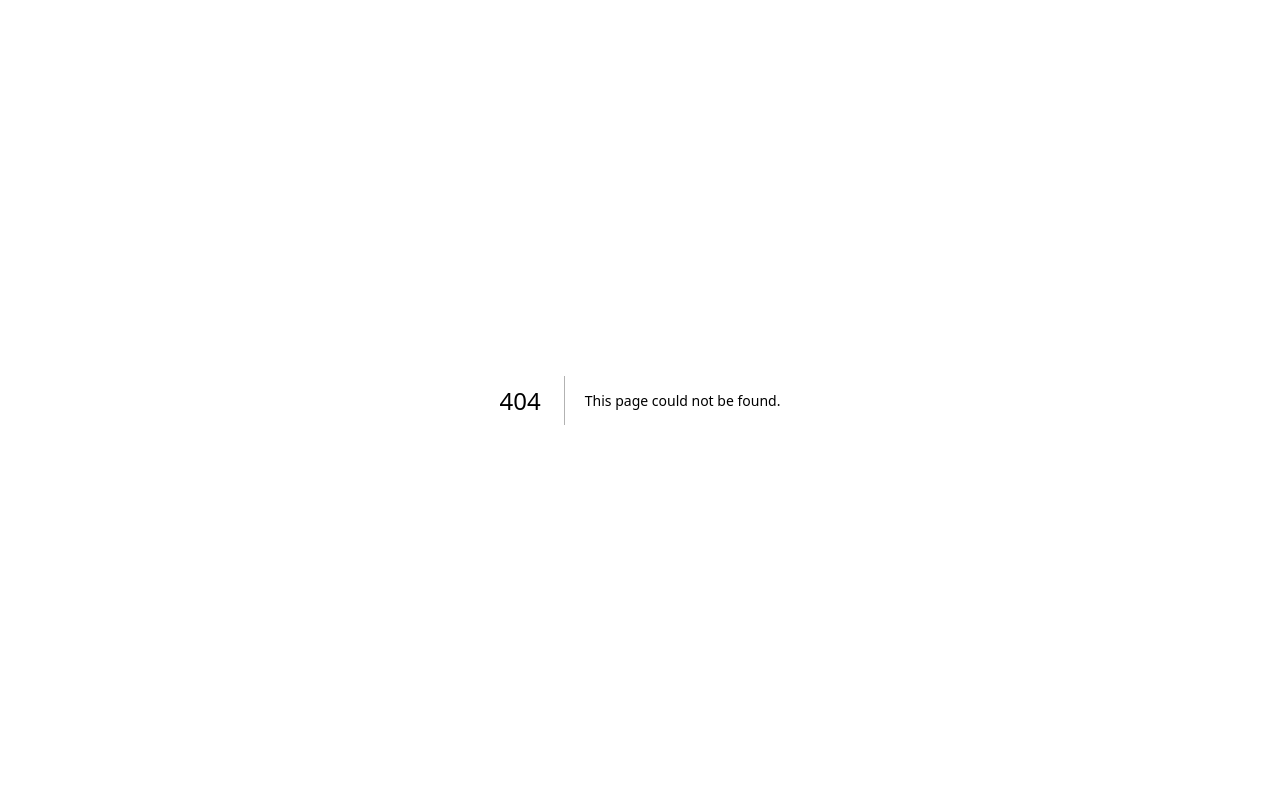
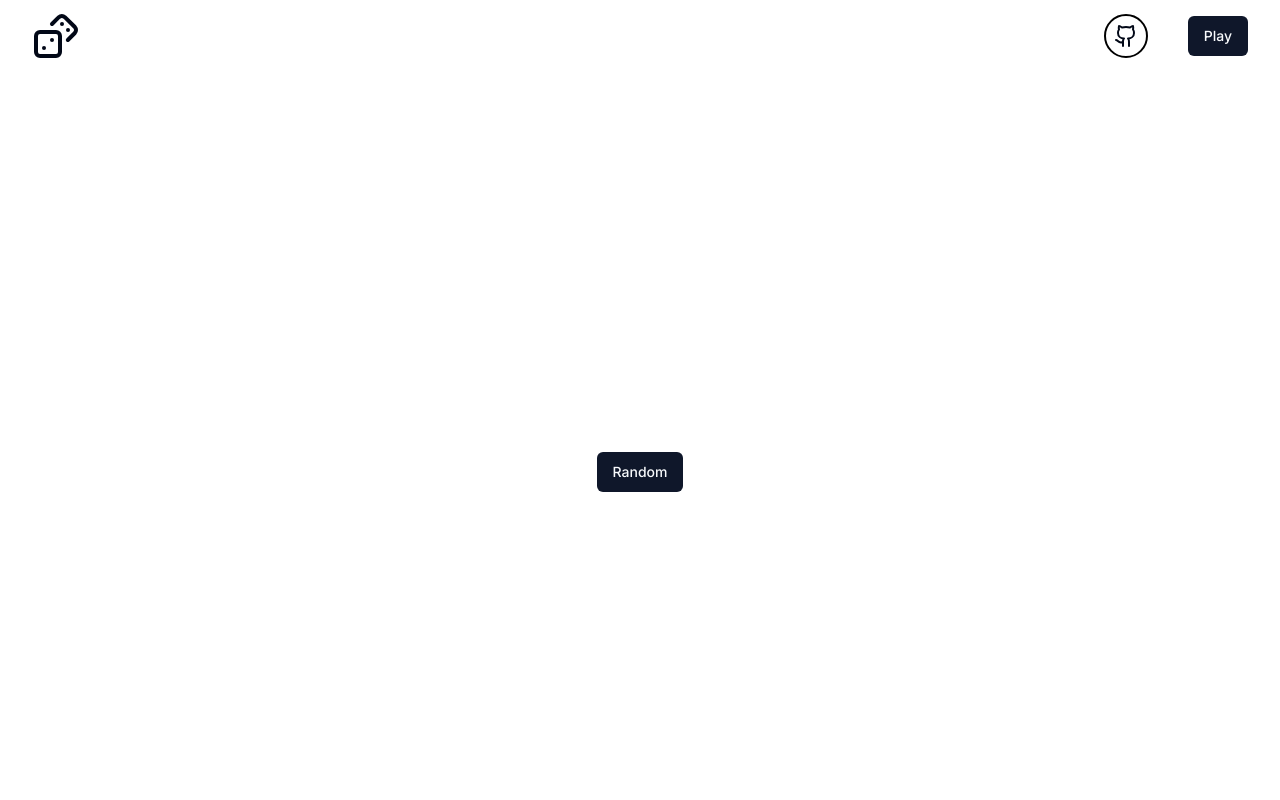
Before and after one commit to StepAsideLiL/car-or-goat, a Next.js app: page /random in a window 1280 px wide. Before the commit this address had no page. Shown: the top 800 px of the page. Built offline with nearby package versions, Linux system fonts and the light colour scheme.

Commit message:
test randomly generated array combbination

```diff
--- /dev/null
+++ b/app/(home)/random/page.tsx
@@ -0,0 +1,17 @@
+import RandomBtn from "@/components/sections/random-btn";
+import { Main } from "@/components/uis";
+import { carGoatArrayGenerator } from "@/lib/utils";
+
+const RandomPage = () => {
+  const arr = carGoatArrayGenerator();
+
+  return (
+    <Main className="flex items-center justify-center">
+      <div>
+        <RandomBtn arr={arr} />
+      </div>
+    </Main>
+  );
+};
+
+export default RandomPage;
--- a/components/leaderboard/table.tsx
+++ b/components/leaderboard/table.tsx
@@ -3,7 +3,6 @@ import React from "react";
 import {
   Table,
   TableBody,
-  TableCaption,
   TableCell,
   TableHead,
   TableHeader,
@@ -15,8 +14,6 @@ const LeaderboardTable = async () => {
 
   return (
     <Table>
-      <TableCaption>User Leaderboard</TableCaption>
-
       <TableHeader>
         <TableRow>
           <TableHead className="w-[100px]">Name</TableHead>
--- a/components/playing-field/cards-section.tsx
+++ b/components/playing-field/cards-section.tsx
@@ -77,6 +77,11 @@ const CardSection = ({ cards }: { cards: number[] }) => {
     }
   };
 
+  const generateCardComb = () => {
+    router.refresh();
+    console.log(cards);
+  };
+
   return (
     <section className="space-y-5 w-full">
       <div className="h-20 flex items-start justify-between gap-10">
@@ -116,6 +121,8 @@ const CardSection = ({ cards }: { cards: number[] }) => {
       )}
 
       {stage === 4 && <SetUsername />}
+
+      <Button onClick={generateCardComb}>Random</Button>
     </section>
   );
 };
--- /dev/null
+++ b/components/sections/random-btn.tsx
@@ -0,0 +1,17 @@
+"use client";
+
+import { Button } from "@/components/ui/button";
+import { useRouter } from "next/navigation";
+
+const RandomBtn = ({ arr }: { arr: number[] }) => {
+  const router = useRouter();
+
+  const handleClick = () => {
+    router.refresh();
+    console.log(arr);
+  };
+
+  return <Button onClick={handleClick}>Random</Button>;
+};
+
+export default RandomBtn;
```
